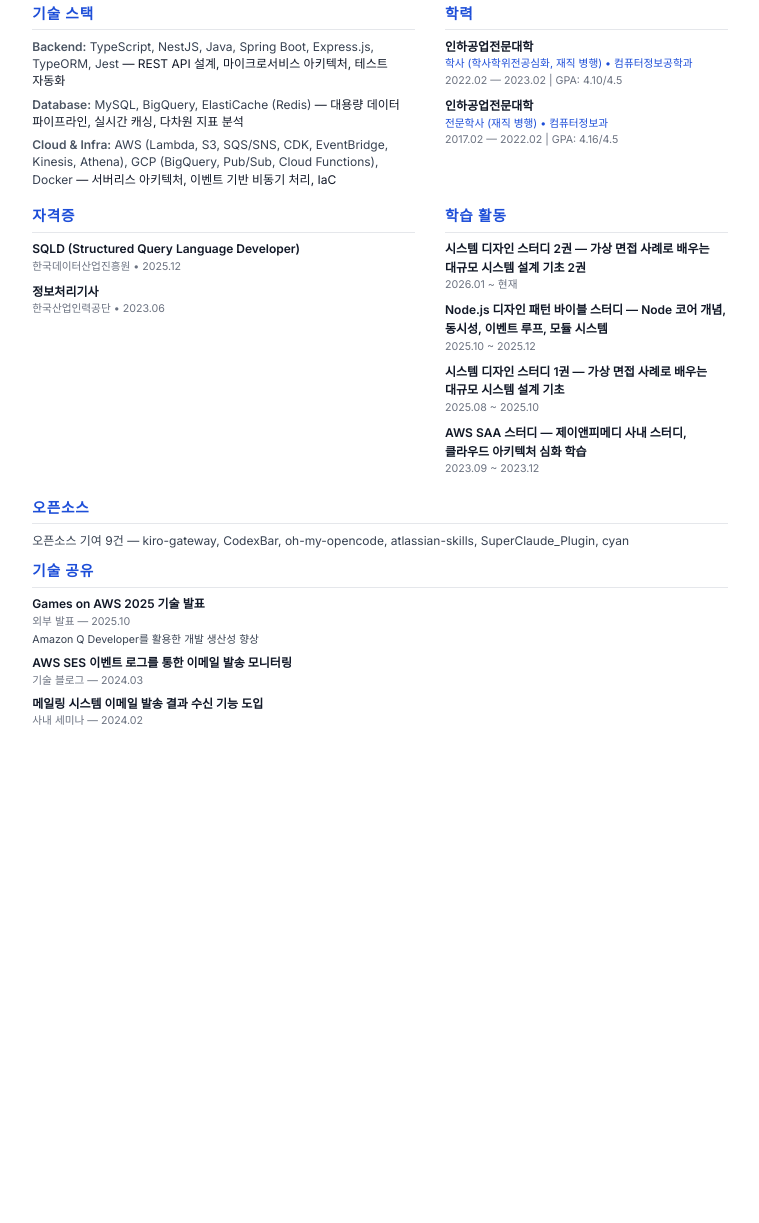
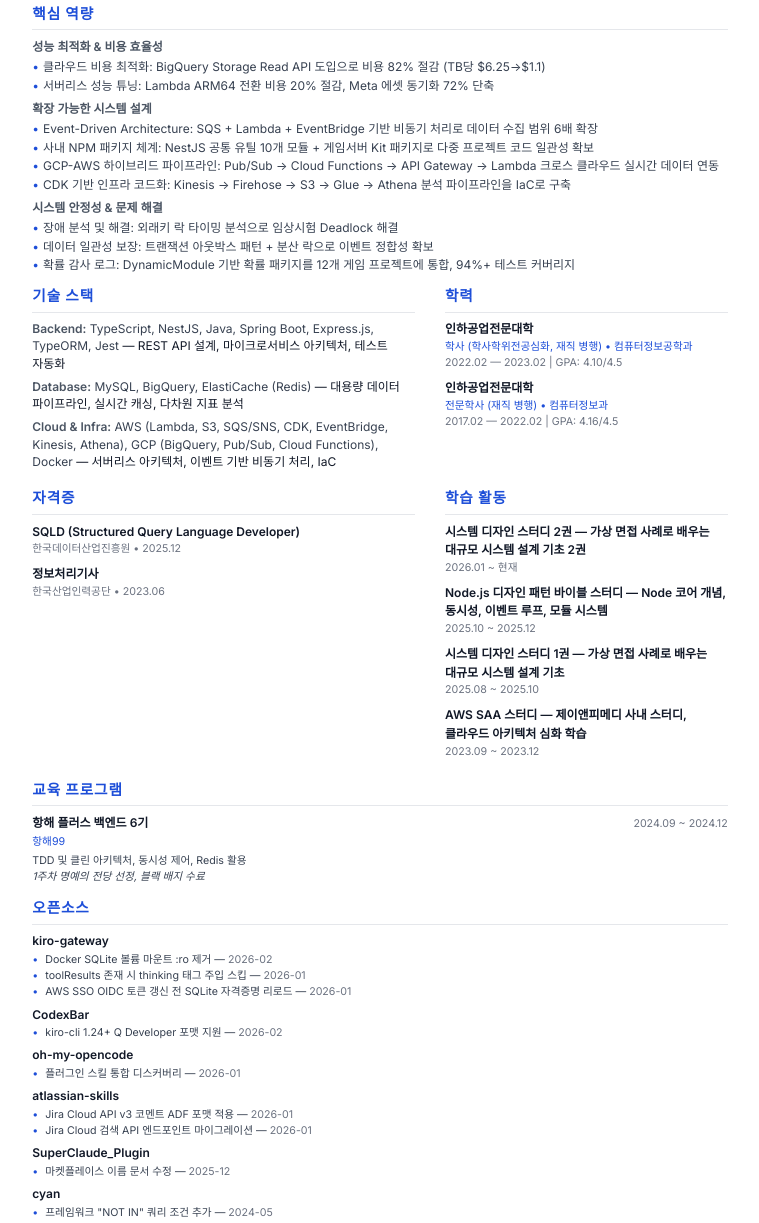
Before and after one commit to kilhyeonjun/resume, an Astro site: page /resume-print in a window 1280 px wide. Shown: the part 1155-2378 px from the top of the page, without its empty margins (260-1019 px from the left). Before the commit the page ends 1942 px from the top, so only its background shows below. Built offline with nearby package versions, Linux system fonts and the light colour scheme; Astro itself is replaced by a stand-in of ours.

Commit message:
feat: 이력서 3개 페이지 섹션 순서 통일 + 누락 섹션 추가
메인 이력서:
- 순서 변경: Summary → Experience → CoreCompetencies → Skills → TrainingPrograms → Activities

PDF Print:
- 핵심 역량, 교육 프로그램 섹션 추가
- 오픈소스: 1줄 요약 → 레포별 기여 내용 리스트

ATS:
- 교육 프로그램, 기술 공유, 오픈소스 섹션 추가

```diff
--- a/src/components/templates/ResumePrintTemplate.astro
+++ b/src/components/templates/ResumePrintTemplate.astro
@@ -24,6 +24,17 @@
 const basePath = getBasePath(lang);
 const pageTitle = lang === 'ko' ? '이력서' : 'Resume';
 const resumeUrl = `https://kilhyeonjun.github.io/resume${lang === 'en' ? '/en' : ''}`;
+
+// Group open source by repo name (before colon)
+const osGrouped: Record<string, typeof data.openSource> = {};
+if (data.openSource) {
+  data.openSource.forEach((item) => {
+    const colonIdx = item.name.indexOf(':');
+    const repo = colonIdx > -1 ? item.name.substring(0, colonIdx).trim() : item.name;
+    if (!osGrouped[repo]) osGrouped[repo] = [];
+    osGrouped[repo].push(item);
+  });
+}
 ---
 
 <!DOCTYPE html>
@@ -190,8 +201,24 @@
     .cert-name { font-size: 9pt; font-weight: 600; color: #111827; }
     .cert-issuer { font-size: 8pt; color: #6b7280; }
 
+
+    /* Core Competencies */
+    .competency-group { margin-bottom: 1.5mm; }
+    .competency-category { font-size: 9pt; font-weight: 600; color: #4b5563; margin-bottom: 0.5mm; }
+
+    /* Training Programs */
+    .training-item { margin-bottom: 2mm; break-inside: avoid; page-break-inside: avoid; }
+    .training-header { display: flex; justify-content: space-between; align-items: baseline; margin-bottom: 0.5mm; }
+    .training-name { font-size: 9pt; font-weight: 600; color: #111827; }
+    .training-org { font-size: 8pt; color: #1d4ed8; margin-bottom: 0.5mm; }
+    .training-desc { font-size: 8pt; color: #374151; }
+    .training-achievement { font-size: 8pt; color: #374151; font-style: italic; }
     /* Open Source */
-    .opensource-inline { font-size: 9pt; color: #374151; line-height: 1.45; }
+    .os-repo { margin-bottom: 1.5mm; }
+    .os-repo-name { font-size: 9pt; font-weight: 600; color: #111827; margin-bottom: 0.3mm; }
+    .os-list { margin: 0; padding-left: 0; list-style: none; }
+    .os-list li { font-size: 8pt; color: #374151; line-height: 1.45; margin-bottom: 0.2mm; }
+    .os-date { color: #6b7280; white-space: nowrap; }
 
     /* Technical Writing */
     .tw-item { margin-bottom: 1.5mm; }
@@ -285,6 +312,24 @@
       </section>
     )}
 
+
+    <!-- Core Competencies -->
+    {data.coreCompetencies && data.coreCompetencies.length > 0 && (
+      <section>
+        <h2 class="section-title">{labels.coreCompetencies}</h2>
+        {data.coreCompetencies.map((comp) => (
+          <div class="competency-group">
+            <p class="competency-category">{comp.category}</p>
+            <ul class="highlights">
+              {comp.items.map((item) => (
+                <li><span class="highlight-bullet">•</span>{item}</li>
+              ))}
+            </ul>
+          </div>
+        ))}
+      </section>
+    )}
+
     <!-- Skills + Education (2-column grid) -->
     <div class="two-col-grid">
       <!-- Skills (left) -->
@@ -350,15 +395,46 @@
       )}
     </div>
 
-    <!-- Open Source (inline 1 line) -->
+
+    <!-- Training Programs -->
+    {data.trainingPrograms && data.trainingPrograms.length > 0 && (
+      <section>
+        <h2 class="section-title">{labels.trainingPrograms}</h2>
+        {data.trainingPrograms.map((program) => (
+          <div class="training-item">
+            <div class="training-header">
+              <span class="training-name">{program.name}</span>
+              <span class="date">{program.period}</span>
+            </div>
+            <p class="training-org">{program.organization}</p>
+            {program.description && <p class="training-desc">{program.description}</p>}
+            {program.achievement && <p class="training-achievement">{program.achievement}</p>}
+          </div>
+        ))}
+      </section>
+    )}
+
+    <!-- Open Source (detailed by repo) -->
     {data.openSource && data.openSource.length > 0 && (
       <section>
         <h2 class="section-title">{labels.openSource}</h2>
-        <p class="opensource-inline">
-          {lang === 'ko' ? `오픈소스 기여 ${data.openSource.length}건` : `${data.openSource.length} open source contributions`}
-          {' — '}
-          {[...new Set(data.openSource.map((item) => item.name.split(':')[0].trim()))].join(', ')}
-        </p>
+        {Object.entries(osGrouped).map(([repo, items]) => (
+          <div class="os-repo">
+            <h3 class="os-repo-name">{repo}</h3>
+            <ul class="os-list">
+              {items.map((item) => {
+                const colonIdx = item.name.indexOf(':');
+                const desc = colonIdx > -1 ? item.name.substring(colonIdx + 1).trim() : item.name;
+                return (
+                  <li>
+                    <span class="highlight-bullet">•</span>
+                    {desc} — <span class="os-date">{item.date}</span>
+                  </li>
+                );
+              })}
+            </ul>
+          </div>
+        ))}
       </section>
     )}
 
```
Also changed, not shown: src/components/templates/ResumeAtsTemplate.astro (+34 -12 lines), src/components/templates/ResumeTemplate.astro (+6 -7 lines).
